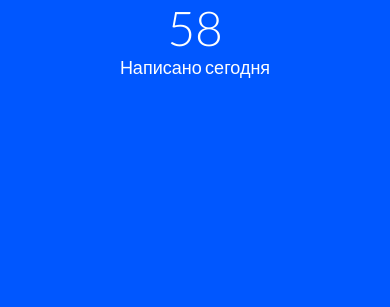
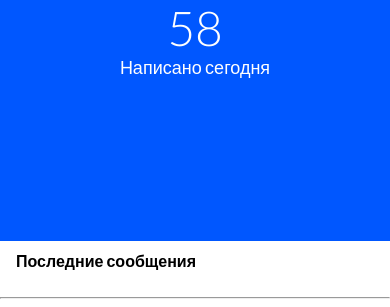
Before and after one commit to Agent007little/Django_project, a Django app: page / in a window 390 px wide. Shown: the part 1447-1754 px from the top of the page. Before the commit the page ends 1525 px from the top, so only its background shows below. Run offline with Django 5.2, Linux system fonts and the light colour scheme.

Commit message:
made HTML posts

```diff
--- a/static/css/mobile-main.css
+++ b/static/css/mobile-main.css
@@ -32,7 +32,7 @@ p {
         margin-right: 16px;
     }
     #group-28 > h2 {
-        font-family: Lato, sans-serif;
+        font-family: 'Lato', sans-serif;
         font-weight: 900;
         flex: 1;
     }
@@ -45,7 +45,7 @@ p {
 }
 
     #group-28-buttons button {
-        font-family: Lato, sans-serif;
+        font-family: 'Lato', sans-serif;
         font-weight: 700;
         border: 2px solid blue;
         border-radius: 20px;
@@ -92,7 +92,7 @@ p {
         color: white;
         font-size: 48px;
     }
-    #count-users, #all-massages, #today-messages {
+    #statistics-count-users, #statistics-all-massages, #statistics-today-messages {
         flex: 1;
         align-items: center;
         text-align: center;
@@ -100,4 +100,30 @@ p {
         margin-left: 20%;
         margin-right: 20%;
     }
+
+    /*Часть со всеми сообщениями*/
+
+    #all-massages-list {
+        overflow: hidden;
+        height: auto;
+        margin-top: 10px;
+    }
+    #all-massages-list-title {
+        height: 15%;
+    }
+    #all-massages-list-title > p {
+        margin-left: 16px;
+        font-family: 'Lato', sans-serif;
+        font-weight: 900;
+        font-size: 16px;
+    }
+    #feed {
+        overflow: hidden;
+        height: auto;
+    }
+    #post {
+        margin-left: 10%;
+        margin-right: 10%;
+        margin-bottom: 10%;
+    }
 }
--- a/templates/posts/home_page.html
+++ b/templates/posts/home_page.html
@@ -20,17 +20,41 @@
         </div>
     </div>
     <div id="statistics">
-        <div id="count-users">
+        <div id="statistics-count-users">
             <p class="statistic-numbers">20</p>
             <p class="statistic-text">Пользователей зарегистрировано</p>
         </div>
-        <div id="all-massages">
+        <div id="statistics-all-massages">
             <p class="statistic-numbers">556</p>
             <p class="statistic-text">Сообщений написано</p>
         </div>
-        <div id="today-messages">
+        <div id="statistics-today-messages">
             <p class="statistic-numbers">58</p>
             <p class="statistic-text">Написано сегодня</p>
         </div>
     </div>
+    <div id="all-massages-list">
+        <div id="all-massages-list-title">
+            <p>Последние сообщения</p>
+        </div>
+        <div id="feed">
+            <div class="post">
+                <div class="post-avatar">
+                    <img src="" alt="">
+                </div>
+                <div class="post-main">
+                    <div class="post-main-header">
+
+                    </div>
+                    <div class="post-main-content">
+
+                    </div>
+                    <div class="post-main-footer">
+
+                    </div>
+                </div>
+            </div>
+            <hr>
+        </div>
+    </div>
 {% endblock %}
```
